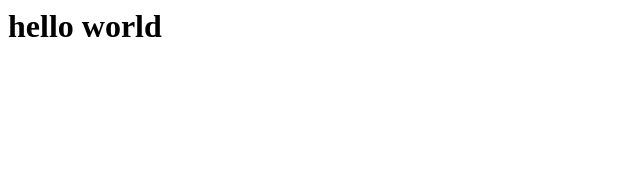
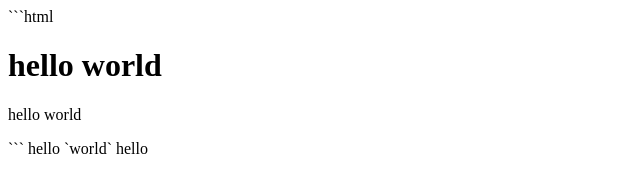
Before and after one commit to goyomi/samplerepo, a plain HTML site: page index.html in a window 1280 px wide. Shown: the whole page, without its empty margins (0-640 px from the left). Drawn offline with Linux system fonts and the light colour scheme.

Commit message:
Update index.html

````diff
--- a/index.html
+++ b/index.html
@@ -1 +1,5 @@
+```html
 <h1>hello world</h1>
+<p>hello world<p>
+```
+hello `world` hello
````
